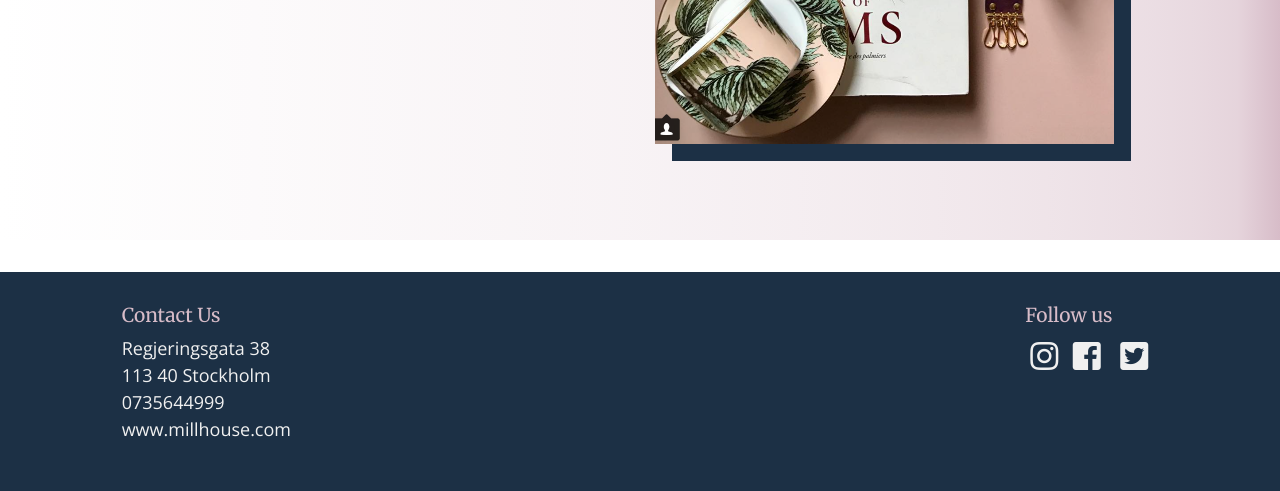
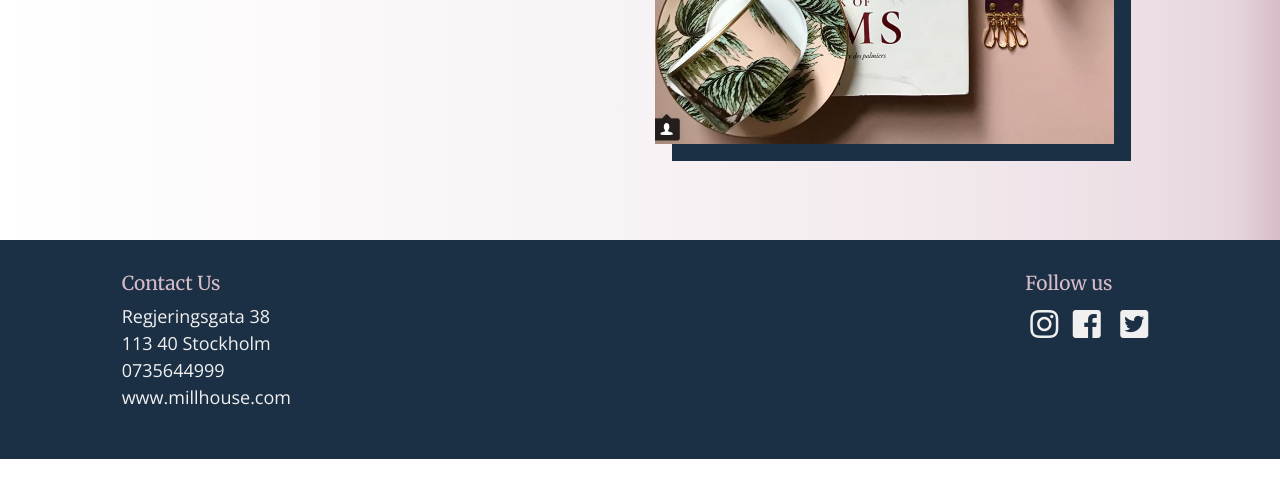
Before and after one commit to upbeatPigeons/Millhouse, a PHP site: page /views/login_page.php?action=register in a window 1280 px wide. Shown: the part 1166-1657 px from the top of the page. After the commit the page ends 1625 px from the top, so only its background shows below. Run offline with PHP 8.4, Linux system fonts and the light colour scheme; data that the repository does not hold is empty; style sheets or scripts are compiled from the project's sources; some libraries are stand-ins or nearby versions.

Commit message:
Removes margin bottom from container, eliminating weird white block

```diff
--- a/sass/pages/_home.scss
+++ b/sass/pages/_home.scss
@@ -82,7 +82,6 @@
 
   .container{
     padding: 0;
-    margin-bottom: 2rem;
   }
   .overlay {
     position: absolute;
```
